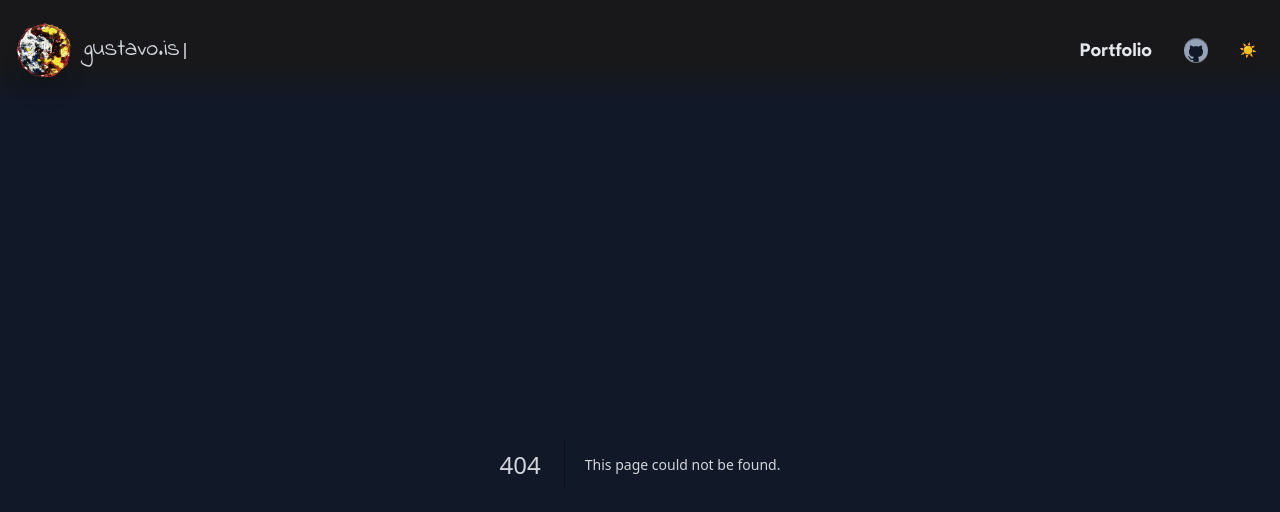
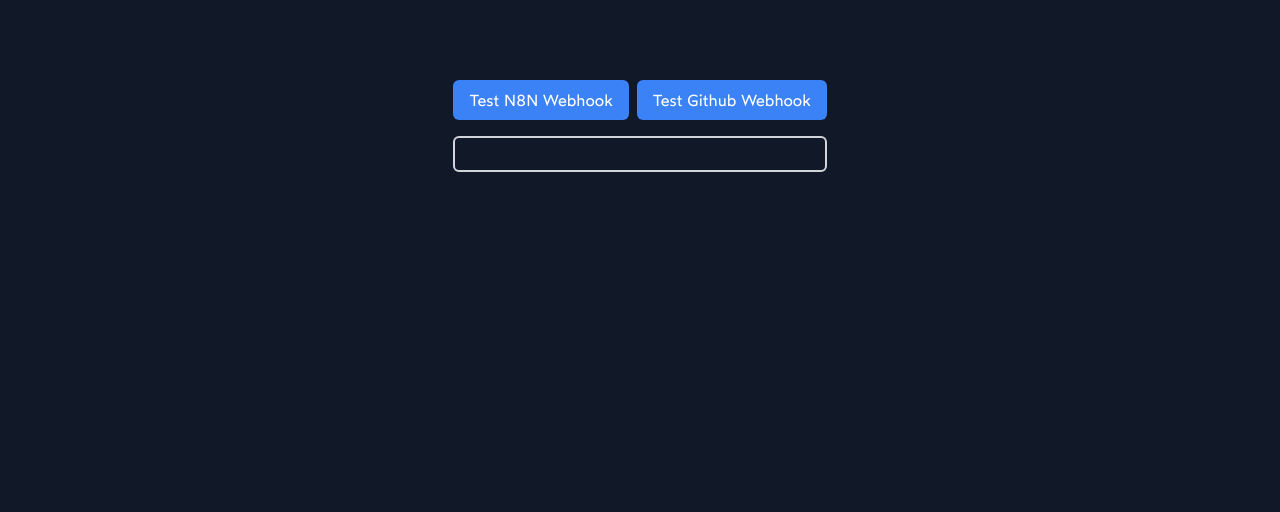
Before and after one commit to pricklywiggles/gustavo.is, a Next.js app: page /drawer in a window 1280 px wide. Before the commit this address had no page. Shown: the top 512 px of the page. Built offline with nearby package versions, Linux system fonts and the light colour scheme.

Commit message:
test page

```diff
--- /dev/null
+++ b/src/app/drawer/page.tsx
@@ -0,0 +1,49 @@
+'use client';
+
+import { useState } from 'react';
+
+const weebhooks = {
+  n8n: 'https://n8n.apps.lunamanor.com/webhook-test/a082bf1c-57a1-47fd-be87-442a59772525',
+  github: 'https://apps.lunamanor.com/api/deploy/ue_xnzbUEy-UZSbIES5Ge'
+};
+
+const DrawerPage = () => {
+  const [res, setRes] = useState<string>('');
+
+  const testWebhook = async (id: string) => {
+    setRes('Testing...');
+    const response = await fetch(weebhooks[id as keyof typeof weebhooks])
+      .then((res) => res.json())
+      .catch((err) => setRes(err.message));
+  };
+
+  return (
+    <div className='w-full min-h-100vh'>
+      <div className='p-20 w-fit mx-auto'>
+        <div className='flex gap-2'>
+          <button
+            className='bg-blue-500 text-white px-4 py-2 rounded-md'
+            onClick={() => {
+              testWebhook('n8n');
+            }}
+          >
+            Test N8N Webhook
+          </button>
+          <button
+            className='bg-blue-500 text-white px-4 py-2 rounded-md'
+            onClick={() => {
+              testWebhook('github');
+            }}
+          >
+            Test Github Webhook
+          </button>
+        </div>
+        <div className='mt-4 border-2 border-gray-300 p-4 rounded-md'>
+          <p>{res}</p>
+        </div>
+      </div>
+    </div>
+  );
+};
+
+export default DrawerPage;
--- a/src/components/header.tsx
+++ b/src/components/header.tsx
@@ -65,6 +65,10 @@ export default function Header() {
   if (pathname?.indexOf('remembering') !== -1) {
     cn =
       'relative mx-auto sm:flex sm:justify-between sm:items-center max-w-7xl p-4';
+  }
+
+  if (pathname?.indexOf('drawer') !== -1) {
+    return null;
   }
 
   return (
```
